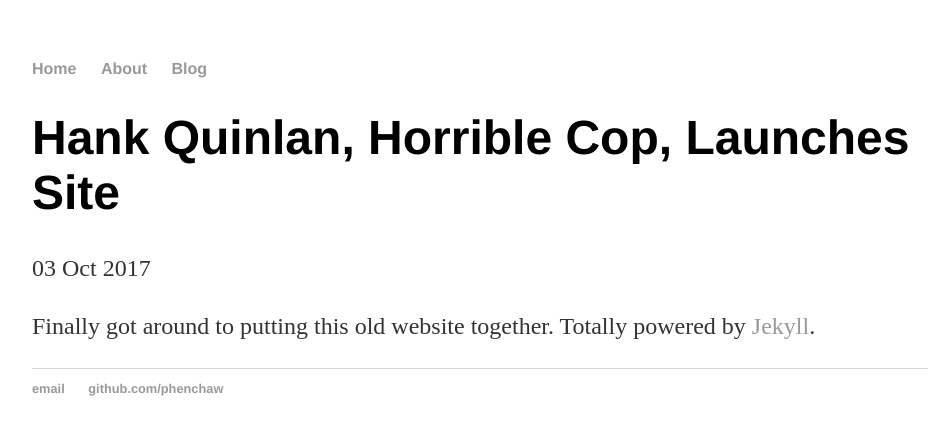
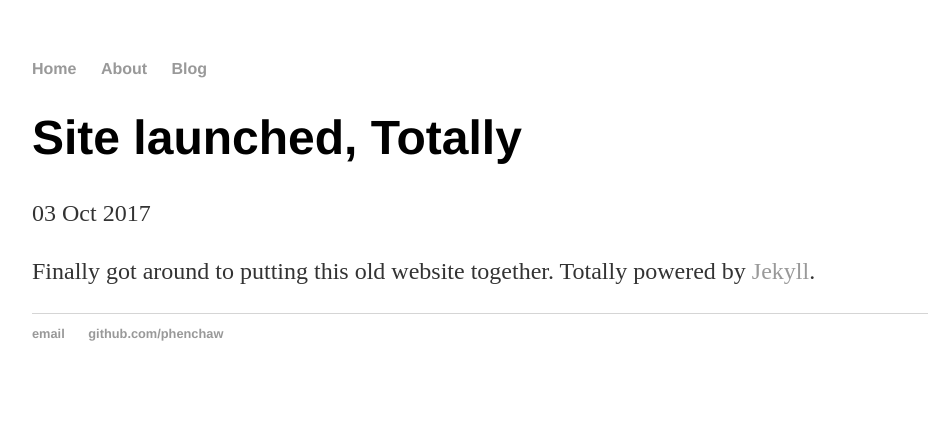
Before and after one commit to phenchaw/phenchaw.github.io, a Jekyll site: the page built from _posts/2017-10-03-gh-pages-primer-launched.md, in a window 1280 px wide. Shown: the top 435 px of the page, without its empty margins (160-1099 px from the left). Built offline with Jekyll 4.4.1, drawn with Linux system fonts in a browser that asks for light colours.

Commit message:
Update 2017-10-03-gh-pages-primer-launched.md

```diff
--- a/_posts/2017-10-03-gh-pages-primer-launched.md
+++ b/_posts/2017-10-03-gh-pages-primer-launched.md
@@ -1,6 +1,6 @@
 ---
 layout: post
-title: "Hank Quinlan, Horrible Cop, Launches Site"
+title: "Site launched, Totally"
 date: 2017-10-03
 ---
 Finally got around to putting this old website together. Totally powered by [Jekyll](http://jekyllrb.com).
```
